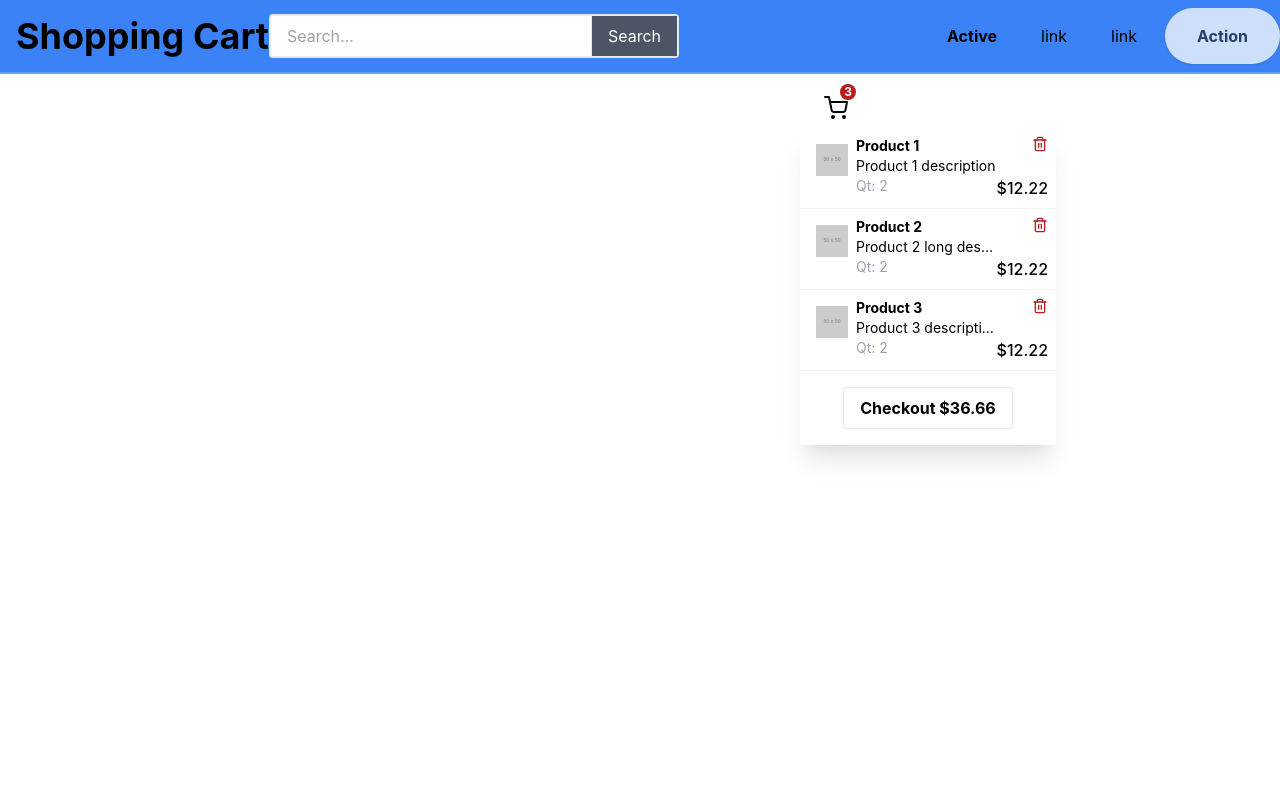
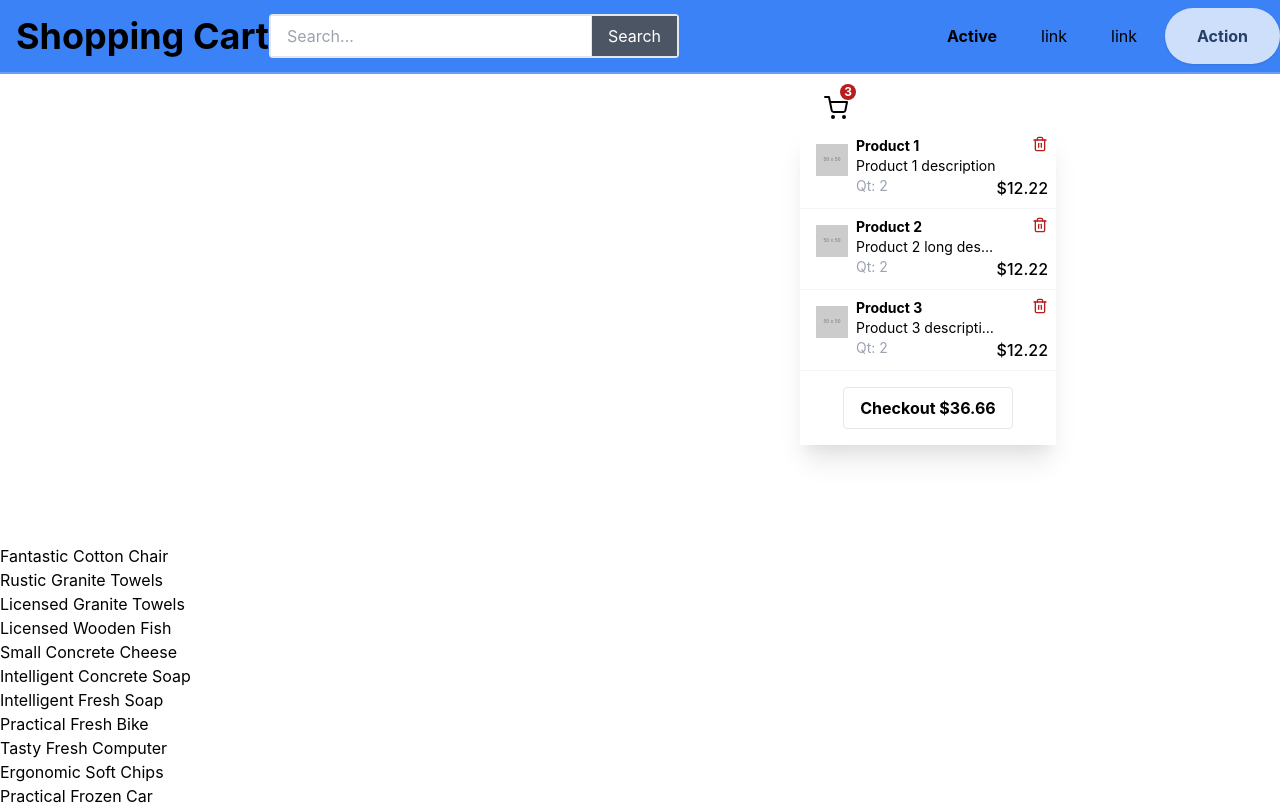
Before and after one commit to mugabee/React-Shopping, a React (Create React App) app: page / in a window 1280 px wide. Shown: the top 805 px of the page. Built offline with nearby package versions, Linux system fonts and the light colour scheme.

Commit message:
displaying our main products on the home page

```diff
--- a/src/components/ProductDisplay.js
+++ b/src/components/ProductDisplay.js
@@ -1,9 +1,5 @@
-const ProductDisplay = () => {
-    return (
-        <div>
+const ProductDisplay = ({product}) => {
+    return <div>{product.name}</div>;
+};
 
-        </div>
-    )
-}
-
-export default ProductDisplay
+export default ProductDisplay;
```
